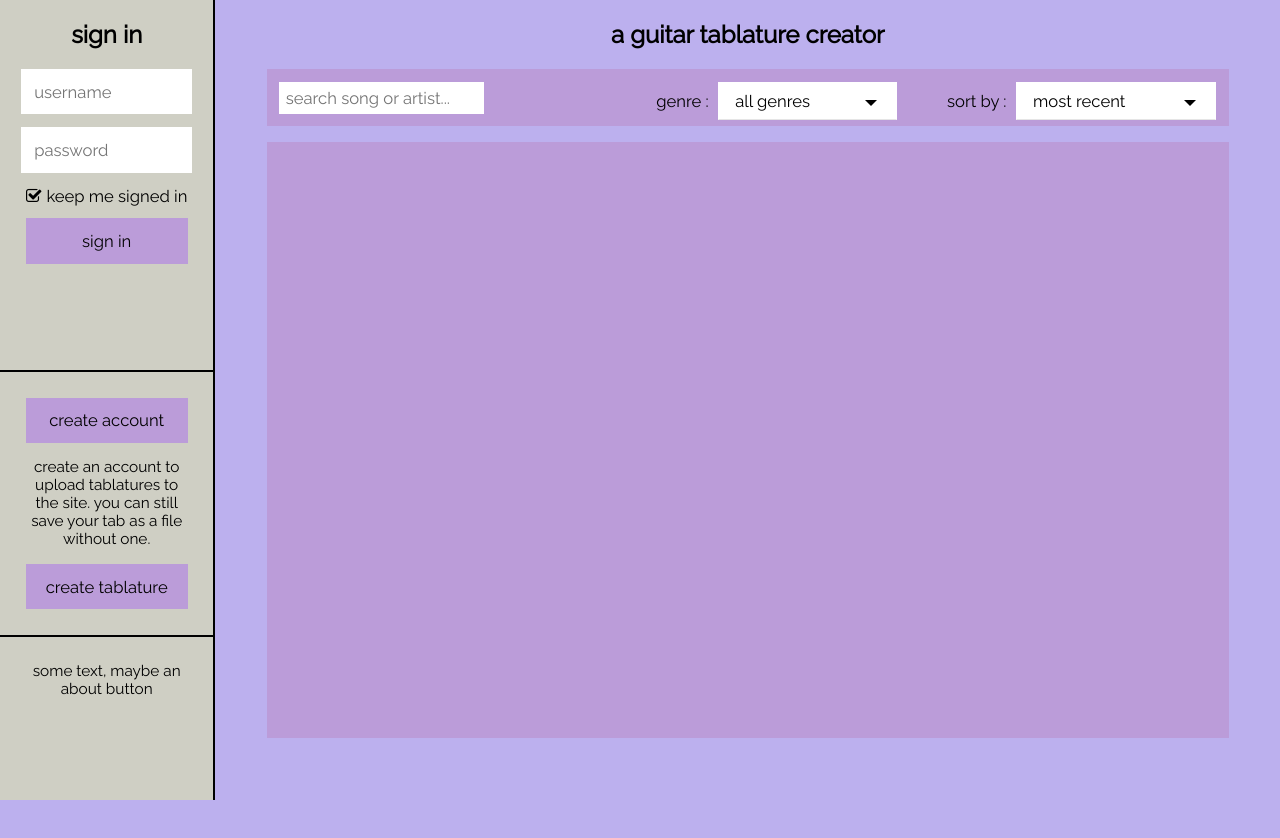
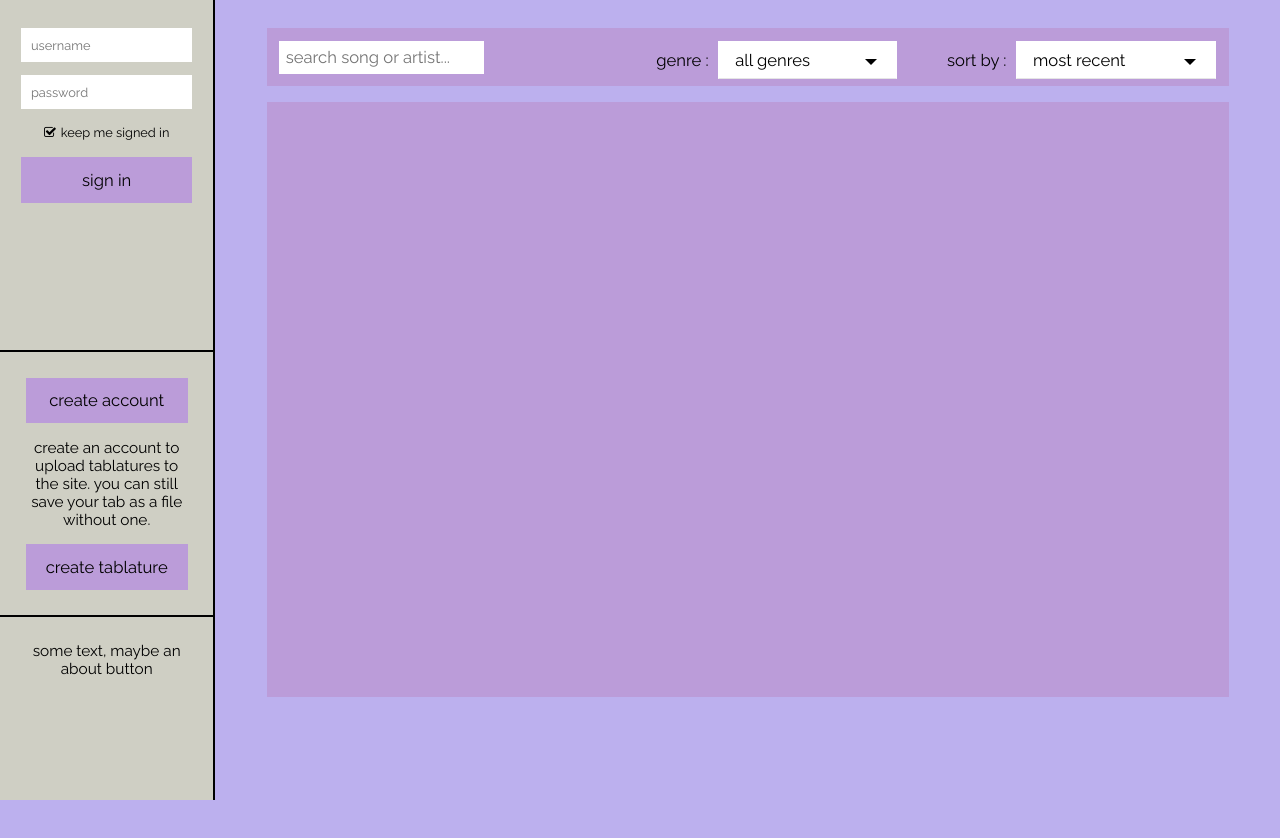
Before and after one commit to hashimh/TablatureApp, a website: page webpages/home.html in a window 1280 px wide. Drawn offline with Linux system fonts and the light colour scheme; no server answers.

Commit message:
update to sign in section

```diff
--- a/webpages/css/home.css
+++ b/webpages/css/home.css
@@ -170,6 +170,11 @@ body::-webkit-scrollbar-thumb,
 }
 
 /* Login / Sign Up Form CSS */
+
+#signin-user {
+  margin-top: 3.5vh;
+}
+
 .sign-in {
   width: 100%;
   margin-left: auto;
@@ -179,13 +184,13 @@ body::-webkit-scrollbar-thumb,
 }
 .sign-in input[type="text"],
 .sign-in input[type="password"] {
-  font-size: 1.3vw;
-  padding: 1vw;
+  font-size: 1vw;
+  padding: 0.75vw;
   width: 80%;
   margin-bottom: 1vw;
 }
 #check-label {
-  font-size: 1.3vw;
+  font-size: 1vw;
 }
 #check-label:hover {
   cursor: pointer;
@@ -214,8 +219,8 @@ input[type="checkbox"]:checked + label:before {
 }
 
 .button {
-  width: 76%;
-  margin-top: 1vw;
+  width: 80%;
+  margin-top: 2vh;
   font-size: 1.3vw;
   transition: background-color 0.5s linear;
 }
@@ -270,6 +275,10 @@ input[type="checkbox"]:checked + label:before {
 /* ------------------------------------------------------------------------------ */
 /* ------------------------------------------------------------------------------ */
 /* ------------------------------------------------------------------------------ */
+#main-container-id {
+  margin-top: 3.5vh;
+}
+
 .main-container {
   display: grid;
   padding: 0em 4vw 0em 4vw;
--- a/webpages/home.html
+++ b/webpages/home.html
@@ -31,7 +31,7 @@
   <div id="griddiv" class="grid-container">
     <div id="loginbox" class="item1">
       <div class="sign-in" id="loginboxsignin">
-        <h2>sign in</h2>
+        <!-- <h2>sign in</h2> -->
           <form id="signin-form" action="SUBMIT">
            <input id="signin-user" type="text" class="input" placeholder="username">
            <input id="signin-pass" type="password" class="input" placeholder="password">
@@ -64,7 +64,7 @@
     </div>
 
     <div id="logintext" class="item2">
-      <h2 class="heading">a guitar tablature creator</h2>
+      <!-- <h2 class="heading">a guitar tablature creator</h2> -->
 
       <!-- will be initially on display, will be replaced by tab-container on a div click -->
       <div class="main-container" id="main-container-id">
```
